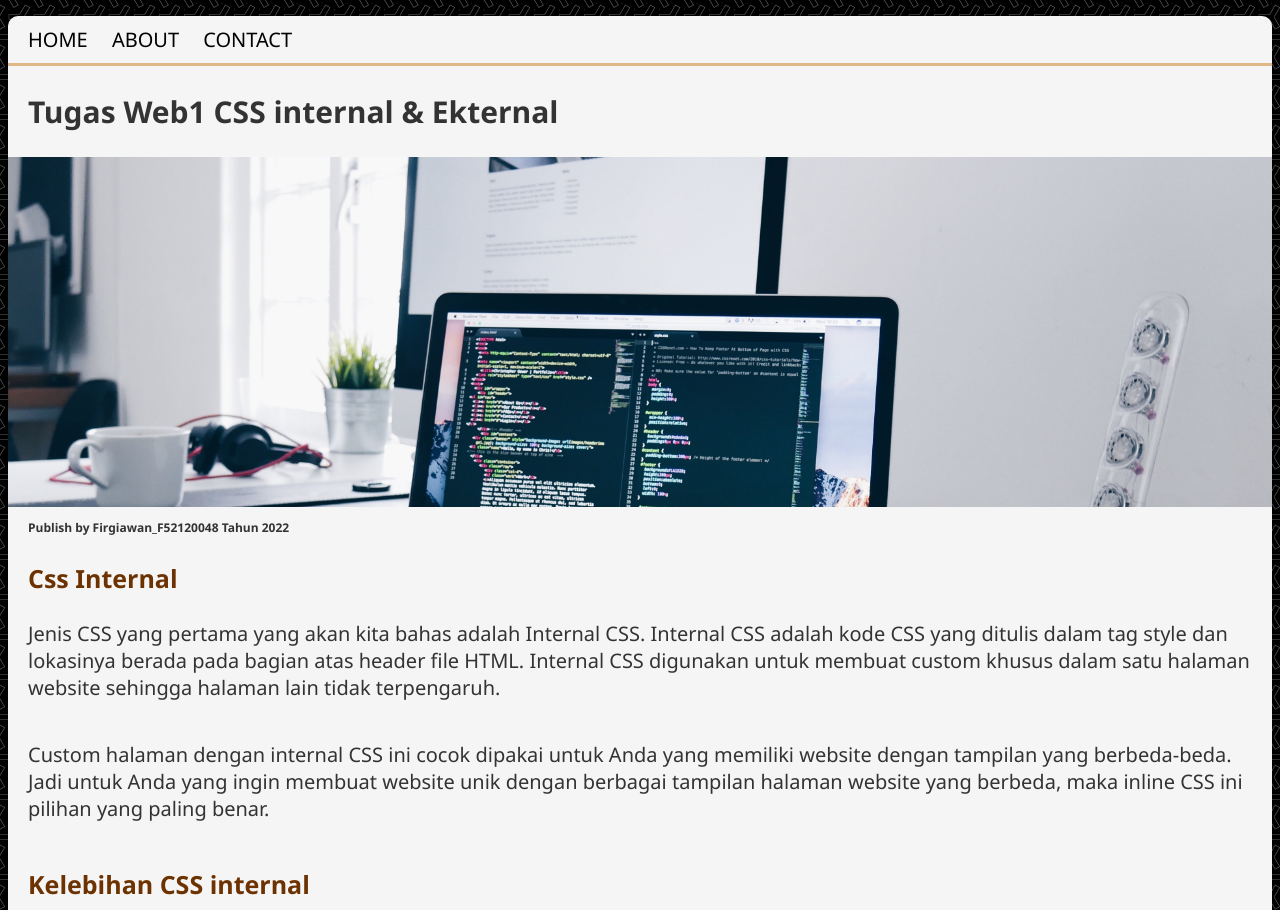
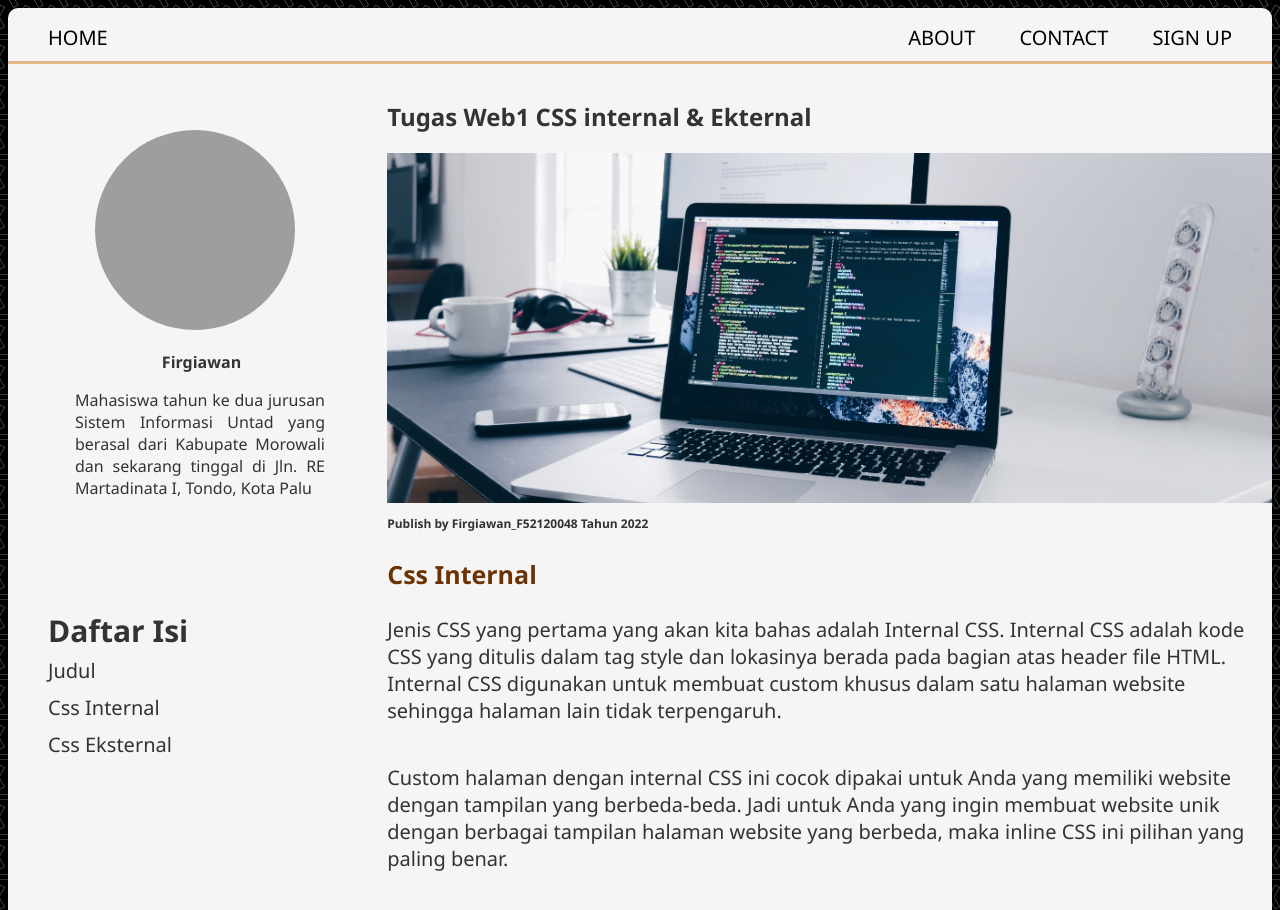
Before and after one commit to frgiawan/tugas-css-internal-eksternal, a plain HTML site: page index.html in a window 1280 px wide. Shown: the top 910 px of the page. Drawn offline with Linux system fonts and the light colour scheme; grey boxes are pictures that could not be loaded.

Commit message:
mengubah html dan css serta menambahkan gambar baru

```diff
--- a/index.html
+++ b/index.html
@@ -15,26 +15,54 @@
     }
     .content{
         background-color:whitesmoke;
-        margin: auto;
+        height: 100%;
         border-radius: 10px;
+    }
+    .main {
+        width: 70%;
+        float: right;
+        box-sizing: border-box;
+    }
+    .sidebar {
+        float: left;
+        width: 30%;
     }
 </style>
 <body>
-    <div class="content">
+    <div class="content cf">
         <div class="header">
             <ul type="none">
-                <li><a href="##">home</a></li>
+                <li class="home"><a href="##">home</a></li>
+                <div class="navrig">
                     <li><a href="##">about</a></li>
                     <li><a href="##">contact</a></li>
+                    <li><a href="##">sign up</a></li>
+                </div>
             </ul>
-            <h2 class="judul">Tugas Web1 CSS internal & Ekternal</h2>
         </div>
-        <div class="hero"></div>
+        <div class="sidebar">
+            <div class="profile">
+                <img src="img/profile.JPG" alt="profile" class="pr">
+                <p class="nama">Firgiawan</p>
+                <p class="bio">Mahasiswa tahun ke dua jurusan Sistem Informasi Untad yang berasal dari Kabupate Morowali dan sekarang tinggal di Jln. RE Martadinata I, Tondo, Kota Palu </p>
+            </div>
+            <div class="draff">
+                <h3>Daftar Isi</h3>
+                <ul type="none">
+                    <li><a href="#q1">Judul</a></li>
+                    <li><a href="#q2">Css Internal</a></li>
+                    <li><a href="#q3">Css Eksternal</a></li>
+                </ul>
+            </div>
+        </div>
+        <div class="main">
+            <h2 class="judul" id="q1">Tugas Web1 CSS internal & Ekternal</h2>
+            <div class="image"></div>
             <div class="artikel">
                 <div class="internal">
                     <p class="publiser">Publish by <a href="##">Firgiawan_F52120048</a> Tahun 2022</p>
                 <div class="artikel1">
-                <h3>Css Internal</h3>
+                    <h3 id="q2">Css Internal</h3>
                     <p>Jenis CSS yang pertama yang akan kita bahas adalah Internal CSS. Internal CSS adalah kode CSS yang ditulis dalam tag style dan lokasinya berada pada bagian atas header file HTML. Internal CSS digunakan untuk membuat custom khusus dalam satu halaman website sehingga halaman lain tidak terpengaruh.</p>
                     <p>Custom halaman dengan internal CSS ini cocok dipakai untuk Anda yang memiliki website dengan tampilan yang berbeda-beda. Jadi untuk Anda yang ingin membuat website unik dengan berbagai tampilan halaman website yang berbeda, maka inline CSS ini pilihan yang paling benar.</p>
                     <h3>Kelebihan CSS internal</h3>
@@ -52,7 +80,7 @@
                 </div>
                 </div>
                 <div class="eksternal">
-                <h3>CSS Ekternal</h3>
+                    <h3 id="q3">CSS Ekternal</h3>
                     <p>Jenis CSS yang kedua adalah External CSS. External CSS adalah kode CSS yang penulisannya dipisah dengan file HTML. Jadi file CSS ditulis pada file sendiri dengan ekstensi .css. File External CSS biasa dituliskan pada bagian head, jadi setiap halaman website dilakukan pemanggilan file .css.</p>
                     <p>Penggunaan External CSS lebih simple dan sederhana karena tidak perlu menuliskan CSS dalam setiap file HTML. Nah berikut kelebihan dan kekurangan serta contoh penulisan External CSS.</p>
                     <h3>Kelebihan CSS Ekternal</h3>
@@ -69,9 +97,6 @@
                     </ul>
                 </div>
             </div>
-        <div class="batas"></div>
-        <div class="footer">
-            <p class="copy">Copyright 2022 by Firgiawan_F52120048</p>
         </div>
     </div>
 </body>
--- a/style.css
+++ b/style.css
@@ -1,21 +1,14 @@
 /* Header */
 
-.header .judul{
-    padding-left: 20px;
-    font-size: 30px;
-}
 .header a{
-    display: inline-block;
     text-decoration: none;
     color: black;
     font-size: 20px;
     text-transform: uppercase;
-    margin-left: -20px;
 }
 
 .header ul{
     border-bottom: 3px solid burlywood;
-    padding-top: 10px;
     padding-bottom: 10px;
 }
 
@@ -28,9 +21,12 @@
     color: burlywood;
 }
 
+.navrig {
+    float: right;
+}
 /* Gambar */
 
-.hero {
+.image {
     height: 350px;
     background-image: url(img/gambar.jpg);
     background-size: cover;
@@ -40,7 +36,6 @@
 /* Css Internal */
 
 .artikel .internal {
-    margin-left: 20px;
     margin-right: 20px;
 }
 
@@ -76,7 +71,6 @@
 /* Css Eksternal */
 
 .artikel .eksternal {
-    margin-left: 20px;
     margin-right: 20px;
 }
 
@@ -95,21 +89,70 @@
     padding-bottom: 20px;
 }
 
-/* footer */
+/* sidebar */
 
-.footer {
-    box-shadow: 0px -9px 10px -9px rgba(0,0,0,0.75);
-    -webkit-box-shadow: 1px -9px 10px -9px rgba(0,0,0,0.75);
-    -moz-box-shadow: 1px -9px 10px -9px rgba(0,0,0,0.75);
-    padding-top: 3px;
-    padding-bottom: 3px;
+.draff {
+    padding-left: 40px;
+    margin-top: 180px;
 }
 
-.footer .copy {
-    text-align: center;
-    font-size: 10px;
+.draff h3{
+    margin-bottom: -10px;
+    font-size: 30px;
 }
 
-.batas {
-    padding-bottom: 200px;
+.draff ul li{
+    margin-left: -40px;
+    padding-bottom: 10px;
 }
+
+.draff a{
+    text-decoration: none;
+    color: #333;
+    font-size: 20px;
+}
+
+.draff a:hover{
+    font-style: italic;
+    color: burlywood;
+}
+
+.cf:before,
+.cf:after {
+    content: " "; /* 1 */
+    display: table; /* 2 */
+}
+
+.cf:after {
+    clear: both;
+}
+.cf {
+    *zoom: 1;
+}
+
+.pr{
+    width:200px;
+    height:200px;
+    object-fit:cover;
+    border-radius:50%;
+}
+
+.profile {
+    width: 300px;
+    height: 300px;
+    margin-top: 50px;
+    margin-left: 87px;
+}
+
+.profile .nama {
+    margin-left: -87px;
+    text-align: center;
+    font-weight: bold;
+}
+
+.profile .bio {
+    margin-left: -20px;
+    text-align: justify;
+    width: 250px;
+
+}
```
Also changed, not shown: 1 other file. Lines whose indentation alone changed are shown as unchanged.
